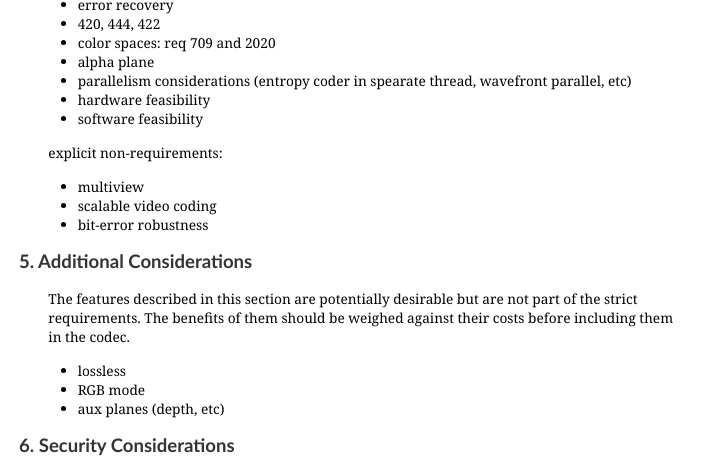
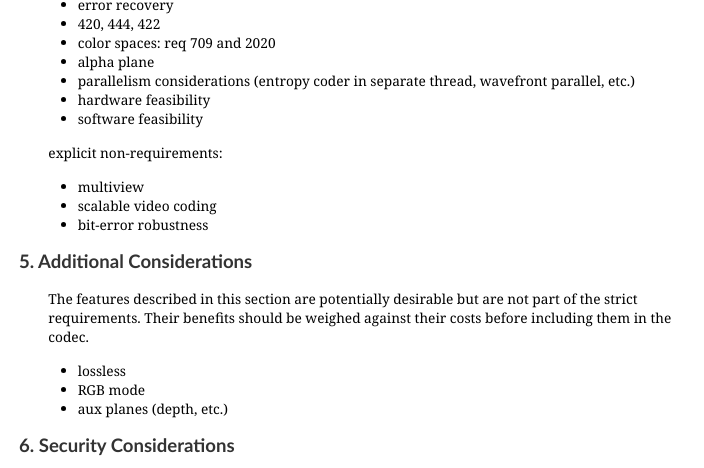
Before and after one commit to netvc/requirements, a plain HTML site: page index.html in a window 1280 px wide. Shown: the part 1766-2234 px from the top of the page, 271-975 px from the left. Drawn offline with Linux system fonts and the light colour scheme.

Commit message:
Script updating gh-pages.

```diff
--- a/index.html
+++ b/index.html
@@ -571,7 +571,7 @@ ul.toc a:first-child {
   <li>420, 444, 422</li>
   <li>color spaces: req 709 and 2020</li>
   <li>alpha plane</li>
-  <li>parallelism considerations (entropy coder in spearate thread, wavefront parallel, etc)</li>
+  <li>parallelism considerations (entropy coder in separate thread, wavefront parallel, etc.)</li>
   <li>hardware feasibility</li>
   <li>software feasibility</li>
 </ul>
@@ -584,13 +584,13 @@ ul.toc a:first-child {
   <li>bit-error robustness</li>
 </ul>
 <h1 id="rfc.section.5"><a href="#rfc.section.5">5.</a> <a href="#additional-considerations" id="additional-considerations">Additional Considerations</a></h1>
-<p id="rfc.section.5.p.1">The features described in this section are potentially desirable but are not part of the strict requirements. The benefits of them should be weighed against their costs before including them in the codec.</p>
+<p id="rfc.section.5.p.1">The features described in this section are potentially desirable but are not part of the strict requirements. Their benefits should be weighed against their costs before including them in the codec.</p>
 <p/>
 
 <ul>
   <li>lossless</li>
   <li>RGB mode</li>
-  <li>aux planes (depth, etc)</li>
+  <li>aux planes (depth, etc.)</li>
 </ul>
 <h1 id="rfc.section.6"><a href="#rfc.section.6">6.</a> <a href="#security-considerations" id="security-considerations">Security Considerations</a></h1>
 <p id="rfc.section.6.p.1">Although this document itself does not have security considerations, this section describes the security requirements for the codec.</p>
```
Also changed, not shown: draft-moffitt-netvc-requirements.txt.
